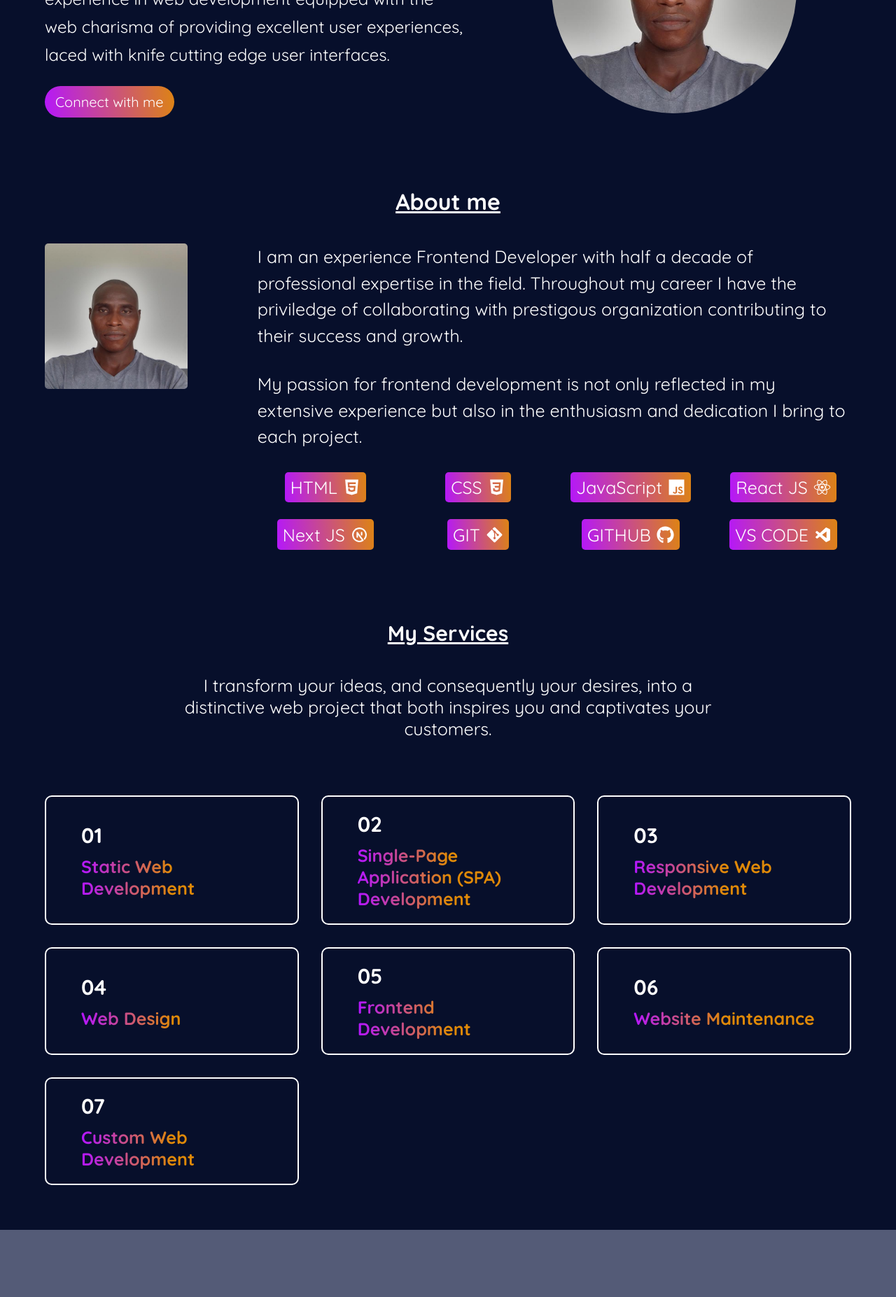
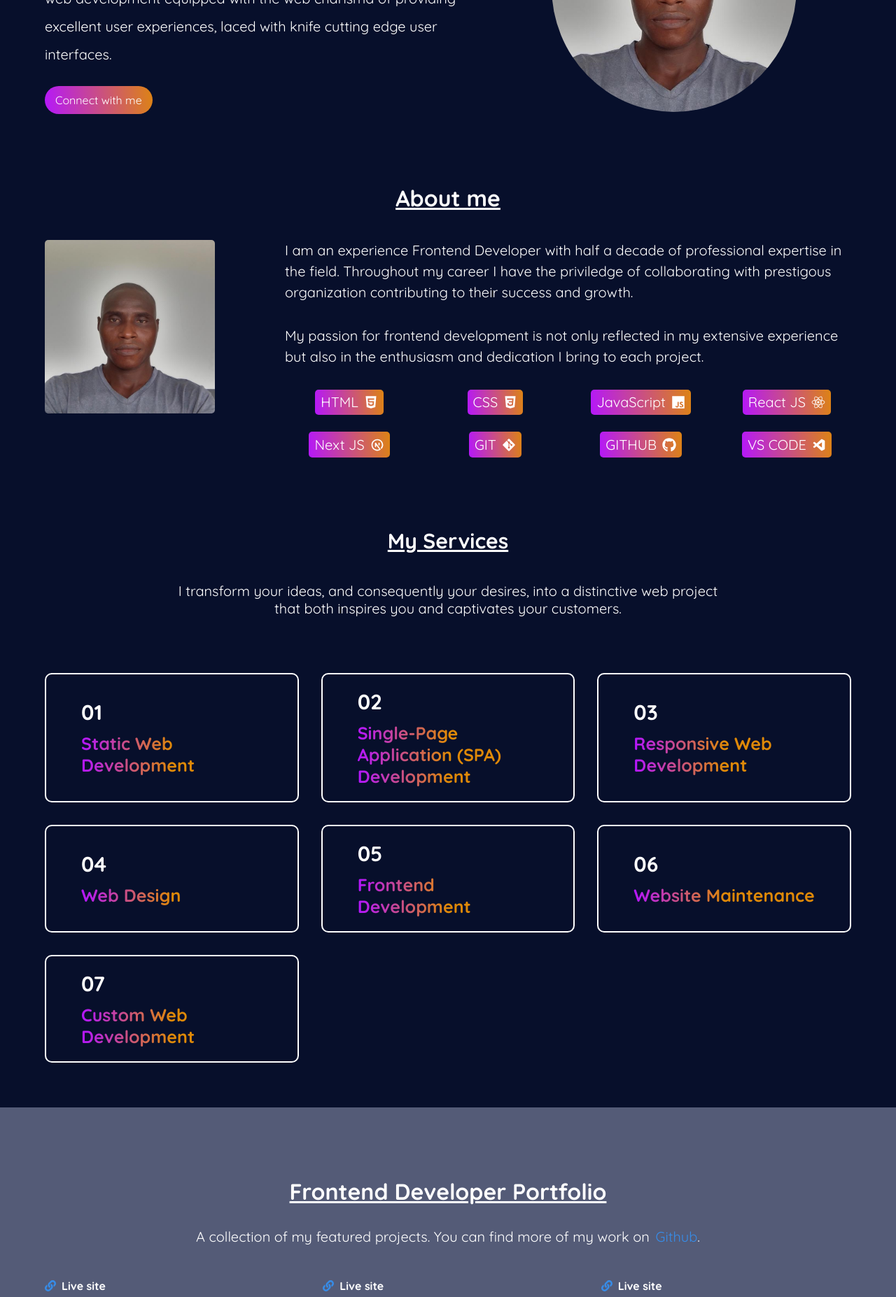
Before and after one commit to jonahunuafe/portfolio-react, a React (Vite) app: page / in a window 1280 px wide. Shown: the part 400-2254 px from the top of the page at 70% size. Built offline with nearby package versions, Linux system fonts and the light colour scheme.

Commit message:
refactor styling

```diff
--- a/src/components/About/About.module.css
+++ b/src/components/About/About.module.css
@@ -68,10 +68,7 @@
    }
 
    .aboutSection p, .icon {
-      font-size: 25px;
-   }
-
-   .aboutPara {
+      font-size: 20px;
       text-align: left;
    }
 
--- a/src/components/Contact/Contact.module.css
+++ b/src/components/Contact/Contact.module.css
@@ -23,6 +23,7 @@
    flex-direction: column;
    align-items: center;
    gap: 1.5rem;
+   text-align: center;
 }
 
 .contactleft h2 {
@@ -94,6 +95,7 @@
    .contactleft {
       align-items: start;
       gap: 30px;
+      text-align: left;
    }
 
    .contact h1 {
@@ -134,7 +136,7 @@
    .contactSubmit {
       width: 120px;
       border-radius: 50px;
-      font-size: 20px;
-      padding: 10px 20px;
+      font-size: 15px;
+      padding: 10px 0px;
    }
 }
--- a/src/components/Home/Home.module.css
+++ b/src/components/Home/Home.module.css
@@ -87,19 +87,17 @@
    .authorAction p {
       width: 600px;
       text-align: left;
-      font-size: 24px;
+      font-size: 20px;
       line-height: 40px;
    }
 
    .authorAction {
       gap: 25px;
-      font-size: 20px;
       margin-top: 100px;
       align-items: start;
    }
 
    .authorConnect {
-      font-weight: 200;
       padding: 10px 15px;
    }
 }
--- a/src/components/Projects/Projects.module.css
+++ b/src/components/Projects/Projects.module.css
@@ -118,6 +118,10 @@
       margin-top: 100px;
    }
 
+   .myWork p {
+      font-size: 20px;
+   }
+
    .linkContainer {
       justify-content: flex-start;
    }
--- a/src/components/Services/Services.module.css
+++ b/src/components/Services/Services.module.css
@@ -67,7 +67,7 @@
    }
 
    .servicesTitle  p {
-      font-size: 25px;
+      font-size: 20px;
       width: 70%;
       margin: auto;
       margin-top: 40px;
```
